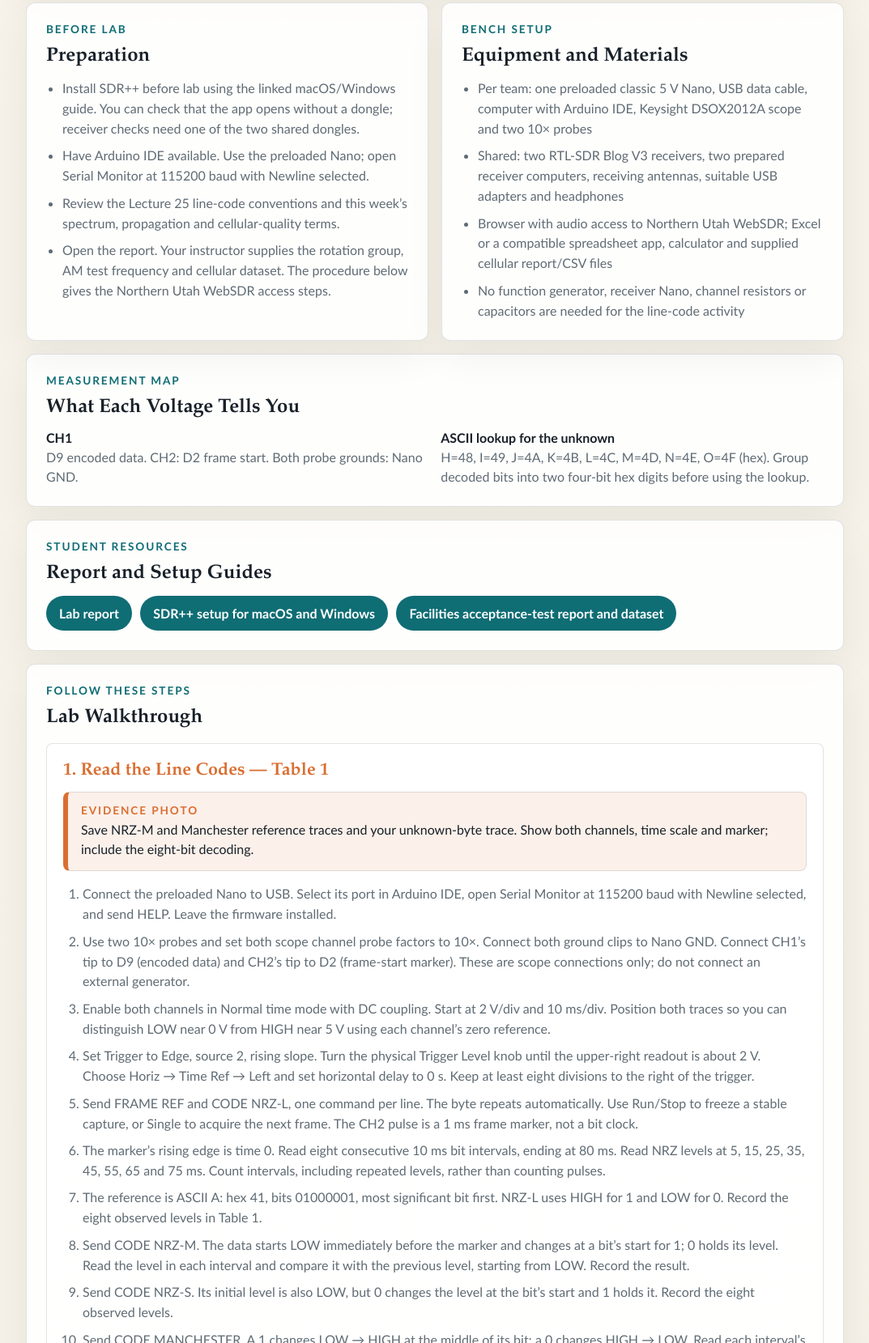
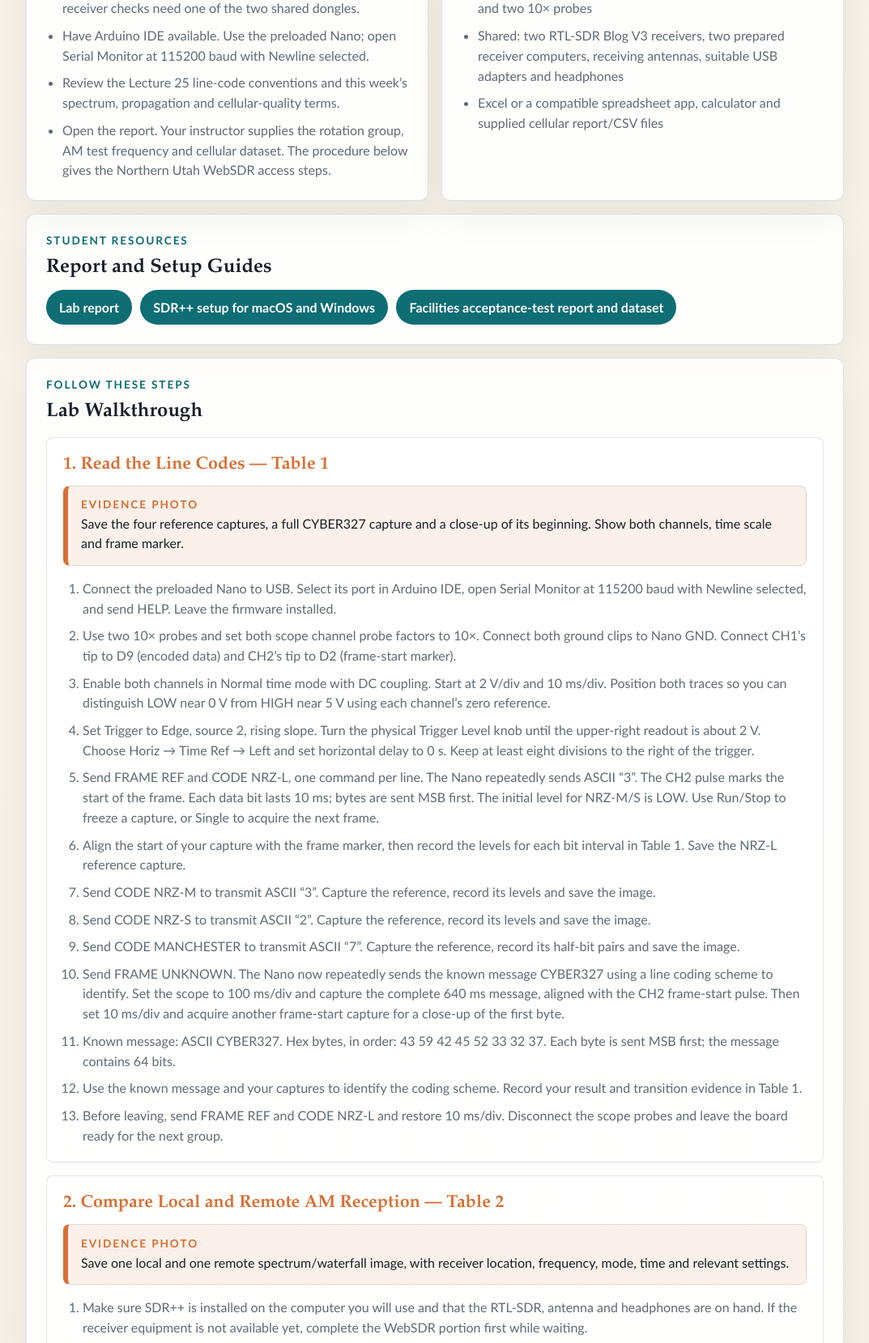
Before and after one commit to cyber-327/cyber-327.github.io, a plain HTML site: page labs/lab-10/index.html in a window 1280 px wide. Shown: the part 1141-2800 px from the top of the page at 81% size, without its empty margins (103-1176 px from the left). Drawn offline with Linux system fonts and the light colour scheme.

Commit message:
Simplify Lab 10 and identify line coding of CYBER327

```diff
--- a/labs/lab-10/index.html
+++ b/labs/lab-10/index.html
@@ -33,7 +33,7 @@
       <p class="eyebrow">Learning Outcomes</p>
       <h2>By the End of This Lab</h2>
         <ul>
-          <li>Compare four encodings of the same byte and recover an unknown byte from measured levels and transitions</li>
+          <li>Observe four line-code references and identify the line coding used for a known message</li>
           <li>Operate a local RTL-SDR and a remote WebSDR and distinguish observations from station-identity claims</li>
           <li>Explain reception differences using location, antenna, noise and propagation</li>
           <li>Analyze a three-day cellular backup-link log in Excel and recommend a placement using radio quality and timely alert delivery</li>
@@ -45,10 +45,9 @@
       <h2>What You Are Doing</h2>
         <ol class="overview-steps">
           <li>Work through three independent activities; your assigned group determines the order.</li>
-          <li>Use a Nano and oscilloscope to compare line codes and decode one unknown byte.</li>
+          <li>Use a Nano and oscilloscope to observe line-code references and identify the coding of a known message.</li>
           <li>Receive an AM broadcast locally and through a remote WebSDR, then compare the evidence.</li>
           <li>Investigate a supplied workplace report and 1,296 cellular test records to choose a backup-gateway antenna location. No phone is required.</li>
-          <li>Submit an individual report after completing all three activities.</li>
         </ol>
     </section>
 
@@ -70,20 +69,10 @@
         <ul>
           <li>Per team: one preloaded classic 5 V Nano, USB data cable, computer with Arduino IDE, Keysight DSOX2012A scope and two 10× probes</li>
           <li>Shared: two RTL-SDR Blog V3 receivers, two prepared receiver computers, receiving antennas, suitable USB adapters and headphones</li>
-          <li>Browser with audio access to Northern Utah WebSDR; Excel or a compatible spreadsheet app, calculator and supplied cellular report/CSV files</li>
-          <li>No function generator, receiver Nano, channel resistors or capacitors are needed for the line-code activity</li>
+          <li>Excel or a compatible spreadsheet app, calculator and supplied cellular report/CSV files</li>
         </ul>
       </aside>
     </div>
-
-    <section class="content-panel measurement-map">
-      <p class="eyebrow">Measurement Map</p>
-      <h2>What Each Voltage Tells You</h2>
-        <dl class="definition-list">
-          <div><dt>CH1</dt><dd>D9 encoded data. CH2: D2 frame start. Both probe grounds: Nano GND.</dd></div>
-          <div><dt>ASCII lookup for the unknown</dt><dd>H=48, I=49, J=4A, K=4B, L=4C, M=4D, N=4E, O=4F (hex). Group decoded bits into two four-bit hex digits before using the lookup.</dd></div>
-        </dl>
-    </section>
 
     <section class="content-panel resource-panel">
       <p class="eyebrow">Student Resources</p>
@@ -103,47 +92,44 @@
         <h3>1. Read the Line Codes — Table 1</h3>
           <aside class="walkthrough-evidence" role="note">
             <p class="eyebrow">Evidence Photo</p>
-            <p>Save NRZ-M and Manchester reference traces and your unknown-byte trace. Show both channels, time scale and marker; include the eight-bit decoding.</p>
+            <p>Save the four reference captures, a full CYBER327 capture and a close-up of its beginning. Show both channels, time scale and frame marker.</p>
           </aside>
           <ol class="walkthrough-list">
             <li>Connect the preloaded Nano to USB. Select its port in Arduino IDE, open Serial Monitor at 115200 baud with Newline selected, and send HELP. Leave the firmware installed.</li>
-            <li>Use two 10× probes and set both scope channel probe factors to 10×. Connect both ground clips to Nano GND. Connect CH1’s tip to D9 (encoded data) and CH2’s tip to D2 (frame-start marker). These are scope connections only; do not connect an external generator.</li>
+            <li>Use two 10× probes and set both scope channel probe factors to 10×. Connect both ground clips to Nano GND. Connect CH1’s tip to D9 (encoded data) and CH2’s tip to D2 (frame-start marker).</li>
             <li>Enable both channels in Normal time mode with DC coupling. Start at 2 V/div and 10 ms/div. Position both traces so you can distinguish LOW near 0 V from HIGH near 5 V using each channel’s zero reference.</li>
             <li>Set Trigger to Edge, source 2, rising slope. Turn the physical Trigger Level knob until the upper-right readout is about 2 V. Choose Horiz → Time Ref → Left and set horizontal delay to 0 s. Keep at least eight divisions to the right of the trigger.</li>
-            <li>Send FRAME REF and CODE NRZ-L, one command per line. The byte repeats automatically. Use Run/Stop to freeze a stable capture, or Single to acquire the next frame. The CH2 pulse is a 1 ms frame marker, not a bit clock.</li>
-            <li>The marker’s rising edge is time 0. Read eight consecutive 10 ms bit intervals, ending at 80 ms. Read NRZ levels at 5, 15, 25, 35, 45, 55, 65 and 75 ms. Count intervals, including repeated levels, rather than counting pulses.</li>
-            <li>The reference is ASCII A: hex 41, bits 01000001, most significant bit first. NRZ-L uses HIGH for 1 and LOW for 0. Record the eight observed levels in Table 1.</li>
-            <li>Send CODE NRZ-M. The data starts LOW immediately before the marker and changes at a bit’s start for 1; 0 holds its level. Read the level in each interval and compare it with the previous level, starting from LOW. Record the result.</li>
-            <li>Send CODE NRZ-S. Its initial level is also LOW, but 0 changes the level at the bit’s start and 1 holds it. Record the eight observed levels.</li>
-            <li>Send CODE MANCHESTER. A 1 changes LOW → HIGH at the middle of its bit; a 0 changes HIGH → LOW. Read each interval’s first and second halves, near 2.5 and 7.5 ms after its start. Ignore transitions at bit boundaries when deciding its value.</li>
-            <li>Save a reference capture for NRZ-M and one for Manchester. Explain which code guarantees a transition within every bit and how that helps the receiver keep time.</li>
-            <li>Send FRAME UNKNOWN. This selects a different byte encoded in NRZ-M, with initial level LOW. Capture all eight intervals. Record levels, decoded bits, hex and ASCII. Use the ASCII reference below; the console does not reveal the unknown byte. Save the original trace as evidence.</li>
-            <li>Before leaving, send FRAME REF and CODE NRZ-L. Disconnect the scope probes and leave the board ready for the next group.</li>
+            <li>Send FRAME REF and CODE NRZ-L, one command per line. The Nano repeatedly sends ASCII “3”. The CH2 pulse marks the start of the frame. Each data bit lasts 10 ms; bytes are sent MSB first. The initial level for NRZ-M/S is LOW. Use Run/Stop to freeze a capture, or Single to acquire the next frame.</li>
+            <li>Align the start of your capture with the frame marker, then record the levels for each bit interval in Table 1. Save the NRZ-L reference capture.</li>
+            <li>Send CODE NRZ-M to transmit ASCII “3”. Capture the reference, record its levels and save the image.</li>
+            <li>Send CODE NRZ-S to transmit ASCII “2”. Capture the reference, record its levels and save the image.</li>
+            <li>Send CODE MANCHESTER to transmit ASCII “7”. Capture the reference, record its half-bit pairs and save the image.</li>
+            <li>Send FRAME UNKNOWN. The Nano now repeatedly sends the known message CYBER327 using a line coding scheme to identify. Set the scope to 100 ms/div and capture the complete 640 ms message, aligned with the CH2 frame-start pulse. Then set 10 ms/div and acquire another frame-start capture for a close-up of the first byte.</li>
+            <li>Known message: ASCII CYBER327. Hex bytes, in order: 43 59 42 45 52 33 32 37. Each byte is sent MSB first; the message contains 64 bits.</li>
+            <li>Use the known message and your captures to identify the coding scheme. Record your result and transition evidence in Table 1.</li>
+            <li>Before leaving, send FRAME REF and CODE NRZ-L and restore 10 ms/div. Disconnect the scope probes and leave the board ready for the next group.</li>
           </ol>
       </section>
       <section class="walkthrough-stage">
         <h3>2. Compare Local and Remote AM Reception — Table 2</h3>
           <aside class="walkthrough-evidence" role="note">
             <p class="eyebrow">Evidence Photo</p>
-            <p>Save one local and one remote spectrum/waterfall image, with receiver location, frequency, mode, time and relevant settings. Caption any fallback as supplied evidence.</p>
+            <p>Save one local and one remote spectrum/waterfall image, with receiver location, frequency, mode, time and relevant settings.</p>
           </aside>
           <ol class="walkthrough-list">
-            <li>Use the two prepared RTL-SDR computers. With three teams, two begin on local receivers while the third uses WebSDR. Swap roles when directed so every team collects local and remote observations. With two teams, both can begin locally and then switch to WebSDR. Compare your observations and reset the equipment before leaving.</li>
+            <li>Make sure SDR++ is installed on the computer you will use and that the RTL-SDR, antenna and headphones are on hand. If the receiver equipment is not available yet, complete the WebSDR portion first while waiting.</li>
             <li>At a local receiver, confirm the antenna is connected. In SDR++, select Source → RTL-SDR, refresh the device list and choose the assigned dongle. Keep Bias-T off. Use the prepared V3 direct-sampling settings; the installation guide explains Q branch and automatic direct sampling.</li>
             <li>Enter the assigned carrier frequency in the large frequency display at the top. SDR++ displays Hz; for example, 1,000 kHz is 1,000,000 Hz. Choose AM in the Radio section, start with a 10 kHz receiver filter, press Play and increase the audio volume gradually. Keep the instructor’s prepared gain settings.</li>
             <li>Receiver filter width is the frequency range passed to the demodulator. For a centered AM filter with a total width of 10 kHz, tuning to 1000 kHz passes approximately 995–1005 kHz.</li>
             <li>A wider filter can preserve more of the wanted sidebands, but also admits more noise and nearby signals. A narrower filter can reduce unwanted reception, but may cut off wanted sideband content and make the audio sound muffled. This setting changes what the receiver processes; it does not change the transmitted signal’s bandwidth.</li>
             <li>Listen for a spoken station name, callsign or location. Record the time, tuned frequency, antenna/location, mode, audio clue and anything that affects clarity. A program name alone may be shared by several stations.</li>
             <li>Zoom the spectrum enough to see the carrier and nearby sidebands. Estimate the visible signal width when possible and state its uncertainty. Record the receiver filter width separately: the selected filter is not a measurement of transmitted bandwidth. Save a spectrum/waterfall screenshot with the frequency and settings visible.</li>
-            <li>Open <a href="https://www.sdrutah.org/">Northern Utah WebSDR</a>. Under <strong>WebSDR1 (&quot;Yellow&quot;)</strong>, select <strong>AM Broadcast (1160 kHz)</strong>.</li>
+            <li><strong>WebSDR</strong> — Open <a href="https://www.sdrutah.org/">Northern Utah WebSDR</a>. Under <strong>WebSDR1 (&quot;Yellow&quot;)</strong>, select <strong>AM Broadcast (1160 kHz)</strong>.</li>
             <li>Select <strong>AM</strong> and enter the same carrier frequency used on the local RTL-SDR, using the frequency field’s displayed units (often kHz). Replace the shortcut’s starting frequency of 1160 kHz with the assigned frequency.</li>
             <li>Click <strong>START</strong> to enable browser audio, then adjust the volume.</li>
             <li>Start near a <strong>10 kHz total receiver filter width</strong> if available. Otherwise use the AM default and record its actual width.</li>
             <li>Confirm and record the remote receiver’s location, tuned frequency and actual receiver filter width. WebSDR uses the remote receiver and antenna; it does not need your USB dongle.</li>
-            <li>Record the same observations and save a screenshot showing the remote receiver, tuned frequency and spectrum. If reception is absent or unclear, record that honestly; use the instructor’s alternate frequency or supplied fallback capture when directed.</li>
-            <li>Do these receivers appear to be receiving the same station? Explain your evidence. Why might the sound and spectrum look different? State same station, different stations, or not enough evidence. Matching frequency or matching syndicated audio alone does not prove it is the same transmitter.</li>
-            <li>Explain two plausible causes of a reception difference using your observations: receiver location, antenna, interference, propagation or receiver settings. Internet buffering can delay remote audio; that delay is not a measurement of radio propagation time. A poor signal alone does not establish an attack.</li>
-            <li>Do not compare the numerical signal levels across these receivers as calibrated power. SDR++ commonly displays dBFS and remote meters can use another scale. This V3 AM activity does not require changing RF gain, which may be unavailable in direct sampling.</li>
+            <li>Record the same observations and save a screenshot showing the remote receiver, tuned frequency and spectrum. If the initial station is unintelligible, find an intelligible nearby AM station. Record the new frequency and use that same frequency on both receivers for the comparison.</li>
             <li>Stop SDR++ before unplugging a dongle. Restore the assigned frequency and settings, close your WebSDR tab and return headphones for the next group.</li>
           </ol>
       </section>
```
Also changed, not shown: labs/lab-10/sdr-setup/index.html (+3 -3 lines), 1 other file.
